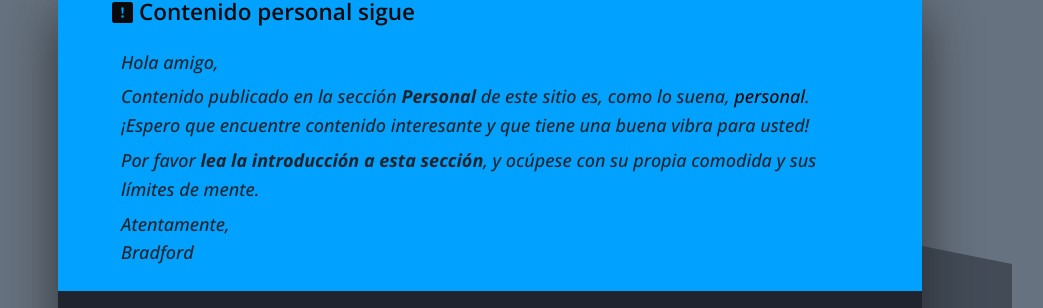
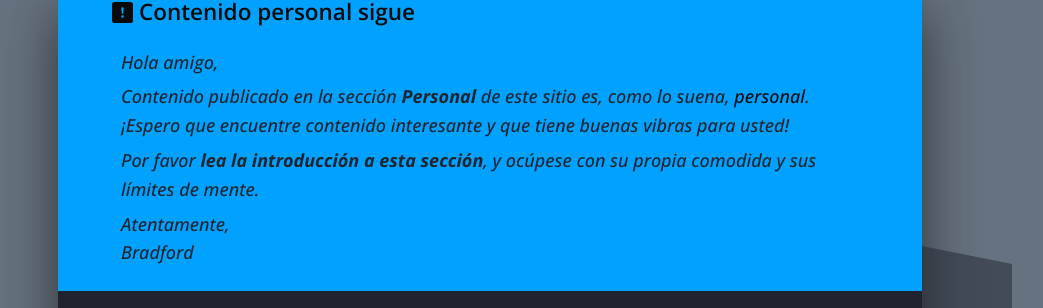
Before and after one commit to h3h/bradfordfults.com, a Jekyll site: the page built from personal/recreation/_posts/2021-11-30-pasar-el-tiempo-sin-ropa.md, in a window 1280 px wide and 900 px high. Shown: the part 193-501 px from the top of the window, without its empty margins (150-1193 px from the left). Built offline with Jekyll 4.4.1, drawn with Linux system fonts in a browser that asks for light colours.

Commit message:
Word change in Spanish

```diff
--- a/_includes/banner_personal.html
+++ b/_includes/banner_personal.html
@@ -10,7 +10,7 @@
   <p>
     Contenido publicado en la sección <a href="/personal/">Personal</a> de este
     sitio es, como lo suena, <em>personal</em></span>. ¡Espero que encuentre
-    contenido interesante y que tiene una buena vibra para usted!
+    contenido interesante y que tiene buenas vibras para usted!
   </p>
   <p>
     Por favor <a href="/personal/">lea la introducción a esta sección</a>, y
```
